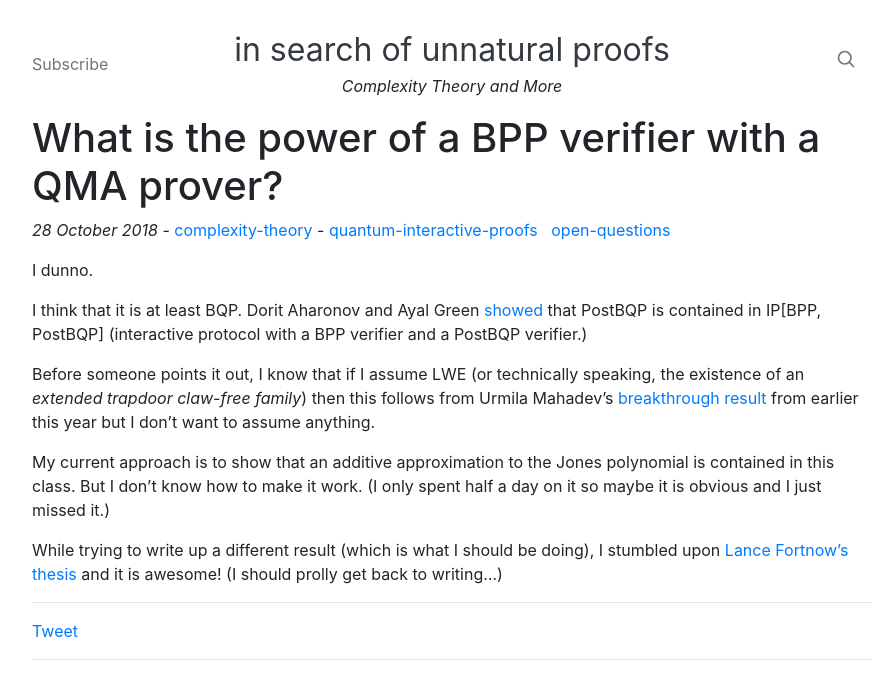
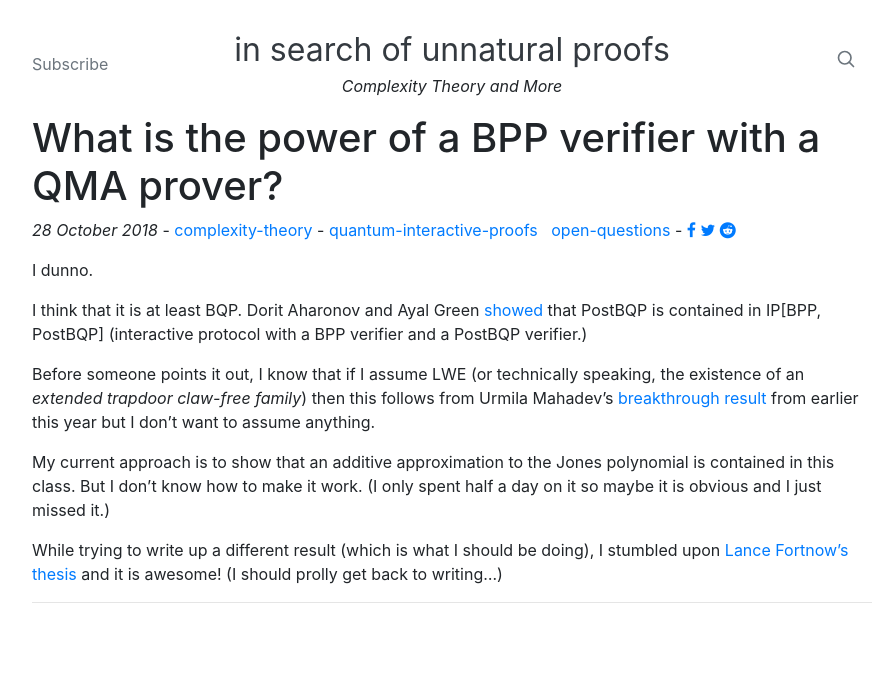
Before and after one commit to unnatural-proofs/unnatural-proofs.github.io, a Jekyll site: the page built from _posts/2018-10-28-what-is-the-power-of.md, in a window 1280 px wide. Shown: the top 699 px of the page, without its empty margins (188-1078 px from the left). Built offline with Jekyll 4.4.1, drawn with Linux system fonts in a browser that asks for light colours; nearby versions of some CDN libraries; comment, search, counter and statistics services are not loaded.

Commit message:
added share buttons

```diff
--- a/_layouts/default.html
+++ b/_layouts/default.html
@@ -5,6 +5,7 @@
     <meta name="viewport" content="width=device-width, initial-scale=1, shrink-to-fit=no">
     <title>{{ page.title }}</title>
     <link rel="stylesheet" href="https://maxcdn.bootstrapcdn.com/bootstrap/4.0.0/css/bootstrap.min.css" integrity="sha384-Gn5384xqQ1aoWXA+058RXPxPg6fy4IWvTNh0E263XmFcJlSAwiGgFAW/dAiS6JXm" crossorigin="anonymous">
+    <link href="https://stackpath.bootstrapcdn.com/font-awesome/4.7.0/css/font-awesome.min.css" rel="stylesheet" integrity="sha384-wvfXpqpZZVQGK6TAh5PVlGOfQNHSoD2xbE+QkPxCAFlNEevoEH3Sl0sibVcOQVnN" crossorigin="anonymous">
     <link rel="stylesheet" href="/assets/css/styles.css">
     {% include mathjax.html %}
     <!-- google-site-verification -->
--- a/_layouts/post.html
+++ b/_layouts/post.html
@@ -33,13 +33,14 @@ layout: default
         {% unless forloop.last %}&nbsp;{% endunless %}
         {% endfor %}
     </span>
+    - <span class="share-links">
+        <a class="fa fa-facebook" href="https://facebook.com/sharer.php?u={{ site.url | cgi_escape }}{{ page.url | cgi_escape }}" rel="nofollow" target="_blank" title="{{ site.text.share_buttons.facebook }}"></a>
+        <a class="fa fa-twitter" href="https://twitter.com/intent/tweet?text={{ page.title | cgi_escape }}&amp;url={{ site.url | cgi_escape }}{{ page.url | cgi_escape }}" rel="nofollow" target="_blank" title="{{ site.text.share_buttons.twitter }}"></a>
+        <a class="fa fa-reddit" href="http://reddit.com/submit?url={{ site.url | cgi_escape }}{{ page.url | cgi_escape }}&amp;title={{ page.title | cgi_escape }}" rel="nofollow" target="_blank" title="{{ site.text.share_buttons.reddit }}"></a>
+    </span>
 </p>
 
 {{ content }}
-
-<hr>
-
-<a href="https://twitter.com/share?ref_src=twsrc%5Etfw" class="twitter-share-button" data-show-count="false">Tweet</a><script async src="https://platform.twitter.com/widgets.js" charset="utf-8"></script>
 
 <hr>
 
```
